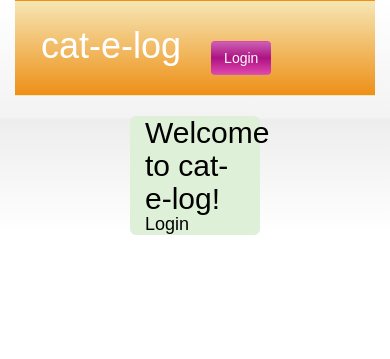
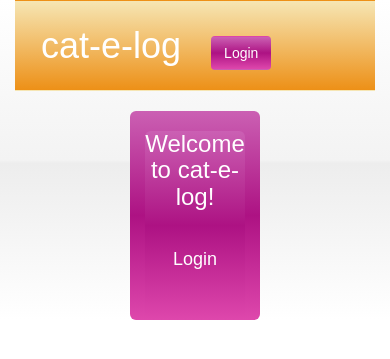
Before and after one commit to andrew-hart/catalog_app, a Flask app: page /login in a window 390 px wide. Shown: the top 359 px of the page. Run offline with Flask 2, Linux system fonts and the light colour scheme; some libraries are stand-ins or nearby versions.

Commit message:
All functionality works - UI is not responsive under 1200px right now

```diff
--- a/application.py
+++ b/application.py
@@ -149,18 +149,20 @@ def gdisconnect():
         del login_session['picture']
         response = make_response(json.dumps('Successfully disconnected.'), 200)
         response.headers['Content-Type'] = 'application/json'
-        return response
+        print 'Logout successful'
+        return redirect('/catelog')
     else:
         response = make_response(json.dumps('Failed to revoke token for given user.', 400))
         response.headers['Content-Type'] = 'application/json'
-        return response
+        print 'Logout failed'
+        return redirect('/catelog')
 
 # Route for the homepage
 @app.route('/')
 @app.route('/catelog')
 def showAllCategories():
 	categories = session.query(Category).order_by(asc(Category.name))
-	latest_ads = session.query(Ad).order_by(asc(Ad.id)).limit(5).all()
+	latest_ads = session.query(Ad).order_by(Ad.id.desc()).limit(3)
 	return render_template('publichomepage.html', categories=categories,
 		latest_ads=latest_ads)
 
@@ -170,7 +172,7 @@ def showMyHomepage():
 	if 'username' not in login_session:
 		return redirect('/login')
 	user = session.query(User).filter_by(id=login_session['user_id']).one()
-	latest_ads = session.query(Ad).order_by(Ad.id).limit(3).all()
+	latest_ads = session.query(Ad).order_by(Ad.id.desc()).limit(3)
 	categories = session.query(Category).order_by(asc(Category.name))
 	return render_template('userhomepage.html', user=user,
 		categories=categories, latest_ads=latest_ads)
@@ -187,23 +189,36 @@ def showMyProfile(user_id):
 @app.route('/catelog/<string:category_name>')
 def showCategory(category_name):
 	ads = session.query(Ad).filter_by(category =
-		session.query(Category).filter_by(name = category_name).one()).all()
-	return render_template('showcategory.html', category_name=category_name, ads=ads)
+		session.query(Category).filter_by(name = category_name).one()
+		).order_by(Ad.id.desc()).all()
+	if 'username' not in login_session:
+		return render_template('showcategory.html', category_name=category_name, ads=ads)
+	else:
+		user = getUserInfo(login_session['user_id'])
+		return render_template('usershowcategory.html', category_name=category_name, ads=ads, user=user)
 
 # Route for showMyAds function
 @app.route('/catelog/<int:user_id>/ads')
 def showMyAds(user_id):
+	# Make sure the user is logged in first
 	if 'username' not in login_session:
 		return redirect('/login')
+	# Make sure the user is the owner first
+	if login_session['user_id'] != user_id:
+		return redirect('/catelog')
 	user = session.query(User).filter_by(id = user_id).one()
-	ads = session.query(Ad).filter_by(user_id = user_id).all()
+	ads = session.query(Ad).filter_by(user_id = user_id).order_by(Ad.id.desc()).all()
 	return render_template('showmyads.html', user=user, ads=ads)
 
 # Route for newAd function
 @app.route('/catelog/<int:user_id>/new', methods=['GET', 'POST'])
 def newAd(user_id):
+	# Make sure the user is logged in first
 	if 'username' not in login_session:
 		return redirect('/login')
+	# Make sure the user is the owner first
+	if login_session['user_id'] != user_id:
+		return redirect('/catelog')
 	user = getUserInfo(user_id)
 	if request.method == 'POST':
 		newAd = Ad(name = request.form['name'], description =
@@ -213,14 +228,19 @@ def newAd(user_id):
 			user = session.query(User).filter_by(id = user_id).one())
 		session.add(newAd)
 		session.commit()
+		return render_template('showmyads.html', user=user, ads=ads)
 	else:
 		return render_template('newad.html', user_id=user_id, user=user)
 
 # Route for editAd function
 @app.route('/catelog/<int:user_id>/<int:ad_id>/edit', methods = ['GET', 'POST'])
 def editAd(user_id, ad_id):
+	# Make sure the user is logged in first
 	if 'username' not in login_session:
 		return redirect('/login')
+	# Make sure the user is the owner first
+	if login_session['user_id'] != user_id:
+		return redirect('/catelog')
 	user = getUserInfo(user_id)
 	editedAd = session.query(Ad).filter_by(id=ad_id).one()
 	if request.method == 'POST':
@@ -247,8 +267,12 @@ def editAd(user_id, ad_id):
 # Route for deleteAd function
 @app.route('/catelog/<int:user_id>/<int:ad_id>/delete', methods =['GET', 'POST'])
 def deleteAd(user_id, ad_id):
+	# Make sure the user is logged in first
 	if 'username' not in login_session:
 		return redirect('/login')
+	# Make sure the user is the owner first
+	if login_session['user_id'] != user_id:
+		return redirect('/catelog')
 	user = getUserInfo(user_id)
 	adToDelete = session.query(Ad).filter_by(id=ad_id).one()
 	if request.method == 'POST':
--- a/static/styles.css
+++ b/static/styles.css
@@ -30,7 +30,7 @@ html, body {
 }
 
 .icon-container {
-	margin-top: 40px;
+	margin-top: 35px;
 	margin-bottom: 20px;
 	margin-right: 30px;
 	justify-content: right;
@@ -108,7 +108,7 @@ html, body {
 }
 
 /* Headings */
-h1, h2, h4 {
+h1, h2 {
 	color: black;
 	margin-top: 30px;
 	display: inline;
@@ -116,7 +116,7 @@ h1, h2, h4 {
 	text-align: center;
 }
 
-h3, h5, p, a {
+h3, h4, h5, p, a {
 	color: white;
 	font-family: 'Cooperplate', sans-serif;
 }
--- a/templates/login.html
+++ b/templates/login.html
@@ -3,16 +3,17 @@
 
 <div class="col-xs-4 bg-light"></div>
 
-<div class="col-xs-4 bg-success border img-rounded">
+<div class="col-xs-4 card-color border img-rounded text-center">
 
-	<div class="card bg-success rounded img-rounded">
+	<div class="card card-color rounded img-rounded">
 		<div class="card-body">
-			<h2 class="card-title text-center">Welcome to cat-e-log!</h2>
+			<h3 class="card-title text-center">Welcome to cat-e-log!</h3>
+      <br>
 			<h4 class="card-text text-center">Login</h4>
-			</br>
+			</br><br>
 
 		</div>
-	</div>
+
 
 	 <div id="signInButton" class="text-center">
           <span class="g-signin"
@@ -25,6 +26,7 @@
             >
           </span>
         </div>
+    </div>
 
     <div id=result></div>
 
```
Also changed, not shown: templates/userprofile.html (+2 -5 lines), templates/usershowcategory.html (added, +42 -0 lines), catelog.db.
